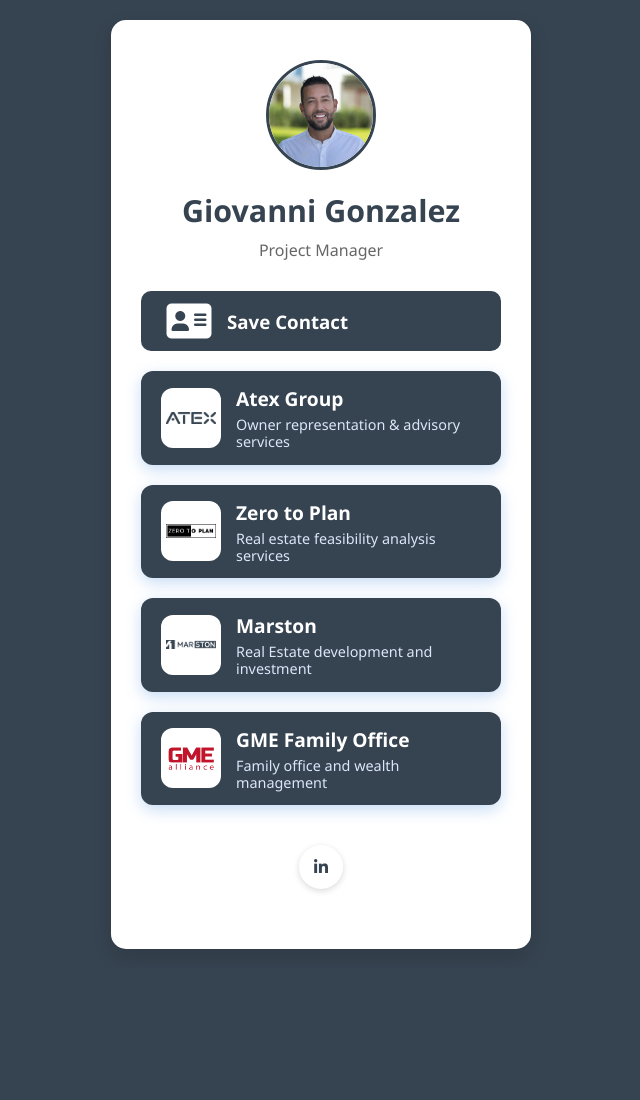
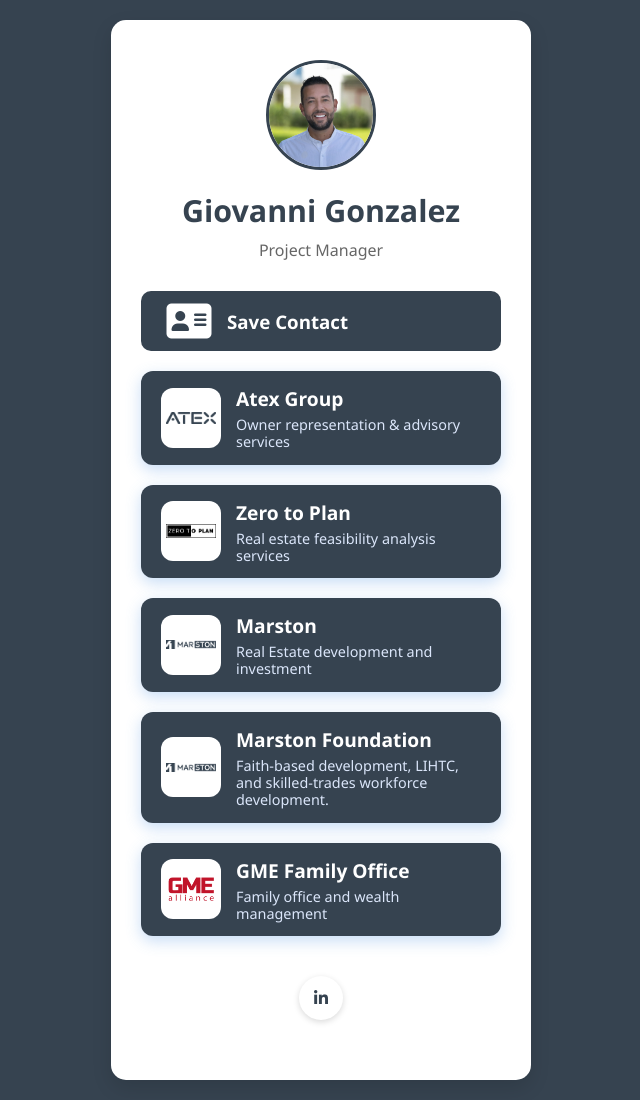
Before and after one commit to dev-segovich/links_giovanni, a plain HTML site: page index.html in a window 1280 px wide. Shown: the whole page, without its empty margins (319-959 px from the left). Before the commit the page ends 969 px from the top, so only its background shows below. Drawn offline with Linux system fonts and the light colour scheme.

Commit message:
Marston foundation

```diff
--- a/index.html
+++ b/index.html
@@ -70,6 +70,19 @@
         </a>
 
         <a
+          href="http://mar-ston.org/"
+          class="card-link"
+          target="_blank"
+          rel="noopener noreferrer"
+        >
+          <img src="img/marston.webp" alt="Logo Marston" class="logo" />
+          <div class="card-text">
+            <h3>Marston Foundation</h3>
+            <p>Faith-based development, LIHTC, and skilled-trades workforce development.</p>
+          </div>
+        </a>
+
+        <a
           href="http://gmealliance.com/"
           class="card-link"
           target="_blank"
```
